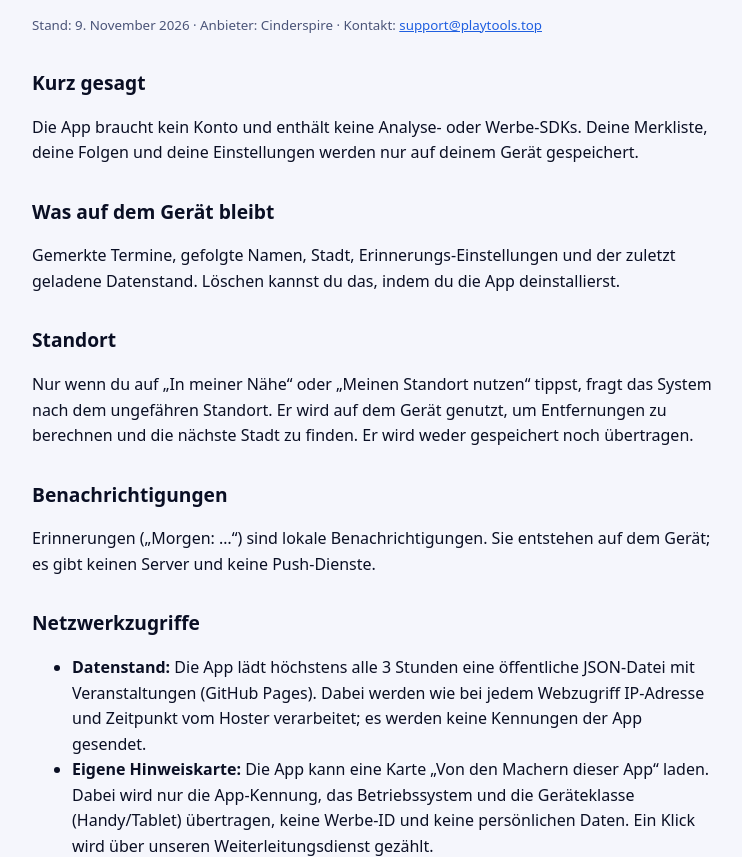
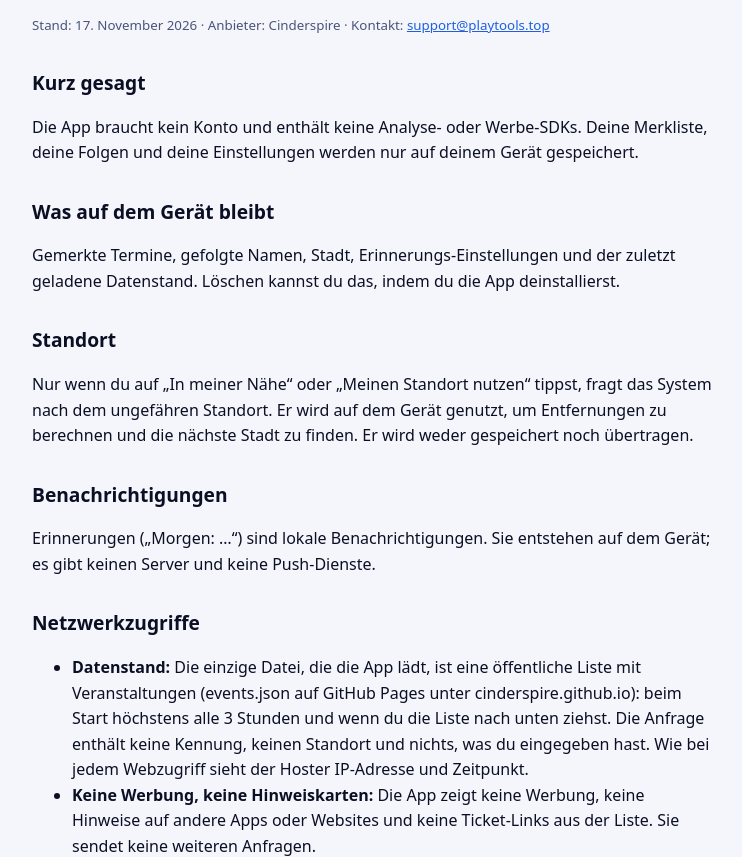
Before and after one commit to cinderspire/support, a plain HTML site: page privacy-eventsde.html in a window 1280 px wide. Shown: the part 101-958 px from the top of the page, without its empty margins (266-1008 px from the left). Drawn offline with Linux system fonts and the light colour scheme.

Commit message:
privacy-eventsde.html: text for the App Store build 2 (no cards, no links to our sites)

```diff
--- a/privacy-eventsde.html
+++ b/privacy-eventsde.html
@@ -3,12 +3,12 @@
 *{box-sizing:border-box}body{margin:0;background:var(--bg);color:var(--ink);font:16px/1.6 system-ui,-apple-system,"Segoe UI",Roboto,sans-serif}
 main{max-width:720px;margin:0 auto;padding:28px 18px 56px}h1{font-size:2rem;line-height:1.15;margin:.2em 0}h2{margin:1.6em 0 .3em;font-size:1.2rem}
 a{color:var(--blu)}.tag{display:inline-block;background:var(--mag);color:#fff;border-radius:99px;padding:2px 12px;font-weight:700;font-size:.8rem}
-.card{background:var(--card);border:1px solid var(--line);border-radius:18px;padding:14px 18px;margin:12px 0}small{color:var(--soft)}</style></head><body><main><span class="tag">Datenschutz</span><h1>Events in der Nähe</h1><p><small>Stand: 9. November 2026 · Anbieter: Cinderspire · Kontakt: <a href="mailto:support@playtools.top">support@playtools.top</a></small></p>
+.card{background:var(--card);border:1px solid var(--line);border-radius:18px;padding:14px 18px;margin:12px 0}small{color:var(--soft)}</style></head><body><main><span class="tag">Datenschutz</span><h1>Events in der Nähe</h1><p><small>Stand: 17. November 2026 · Anbieter: Cinderspire · Kontakt: <a href="mailto:support@playtools.top">support@playtools.top</a></small></p>
 <h2>Kurz gesagt</h2><p>Die App braucht kein Konto und enthält keine Analyse- oder Werbe-SDKs. Deine Merkliste, deine Folgen und deine Einstellungen werden nur auf deinem Gerät gespeichert.</p>
 <h2>Was auf dem Gerät bleibt</h2><p>Gemerkte Termine, gefolgte Namen, Stadt, Erinnerungs-Einstellungen und der zuletzt geladene Datenstand. Löschen kannst du das, indem du die App deinstallierst.</p>
 <h2>Standort</h2><p>Nur wenn du auf „In meiner Nähe“ oder „Meinen Standort nutzen“ tippst, fragt das System nach dem ungefähren Standort. Er wird auf dem Gerät genutzt, um Entfernungen zu berechnen und die nächste Stadt zu finden. Er wird weder gespeichert noch übertragen.</p>
 <h2>Benachrichtigungen</h2><p>Erinnerungen („Morgen: …“) sind lokale Benachrichtigungen. Sie entstehen auf dem Gerät; es gibt keinen Server und keine Push-Dienste.</p>
-<h2>Netzwerkzugriffe</h2><ul><li><b>Datenstand:</b> Die App lädt höchstens alle 3 Stunden eine öffentliche JSON-Datei mit Veranstaltungen (GitHub Pages). Dabei werden wie bei jedem Webzugriff IP-Adresse und Zeitpunkt vom Hoster verarbeitet; es werden keine Kennungen der App gesendet.</li><li><b>Eigene Hinweiskarte:</b> Die App kann eine Karte „Von den Machern dieser App“ laden. Dabei wird nur die App-Kennung, das Betriebssystem und die Geräteklasse (Handy/Tablet) übertragen, keine Werbe-ID und keine persönlichen Daten. Ein Klick wird über unseren Weiterleitungsdienst gezählt.</li><li><b>Links:</b> „Tickets“, „Route“ und „Mehr Infos“ öffnen externe Seiten oder Apps (Browser, Karten). Für deren Datenverarbeitung sind die jeweiligen Anbieter verantwortlich.</li></ul>
+<h2>Netzwerkzugriffe</h2><ul><li><b>Datenstand:</b> Die einzige Datei, die die App lädt, ist eine öffentliche Liste mit Veranstaltungen (events.json auf GitHub Pages unter cinderspire.github.io): beim Start höchstens alle 3 Stunden und wenn du die Liste nach unten ziehst. Die Anfrage enthält keine Kennung, keinen Standort und nichts, was du eingegeben hast. Wie bei jedem Webzugriff sieht der Hoster IP-Adresse und Zeitpunkt.</li><li><b>Keine Werbung, keine Hinweiskarten:</b> Die App zeigt keine Werbung, keine Hinweise auf andere Apps oder Websites und keine Ticket-Links aus der Liste. Sie sendet keine weiteren Anfragen.</li><li><b>Links:</b> „Route“ (Apple Karten), „Mehr Infos“, „Quelle öffnen“ und „Tickets im Web suchen“ öffnen externe Seiten oder Apps (Browser, Karten). Für deren Datenverarbeitung sind die jeweiligen Anbieter verantwortlich.</li></ul>
 <h2>Kein Tracking, keine Weitergabe</h2><p>Wir verkaufen keine Daten, nutzen keine Werbe-ID und zeigen keine personalisierte Werbung. Die App ist nicht mit Ticketanbietern, Vereinen, Künstlern oder Veranstaltern verbunden.</p>
 <h2>Kinder</h2><p>Die App richtet sich nicht an Kinder unter 13 Jahren und erhebt keine personenbezogenen Daten.</p>
 <h2>Datenquellen</h2><p>Sportspiele: Daten von OpenLigaDB (www.openligadb.de), lizenziert unter <a href="https://opendatacommons.org/licenses/odbl/1-0/">ODbL 1.0</a>. Kultur in Berlin: Daten von <a href="https://kulturdaten.berlin">kulturdaten.berlin</a> der Technologiestiftung Berlin, lizenziert unter <a href="https://creativecommons.org/licenses/by/3.0/de/">CC BY 3.0 DE</a>. Namen von Vereinen, Künstlern und Spielstätten werden nur als Information genannt; die App zeigt keine Logos.</p>
```
